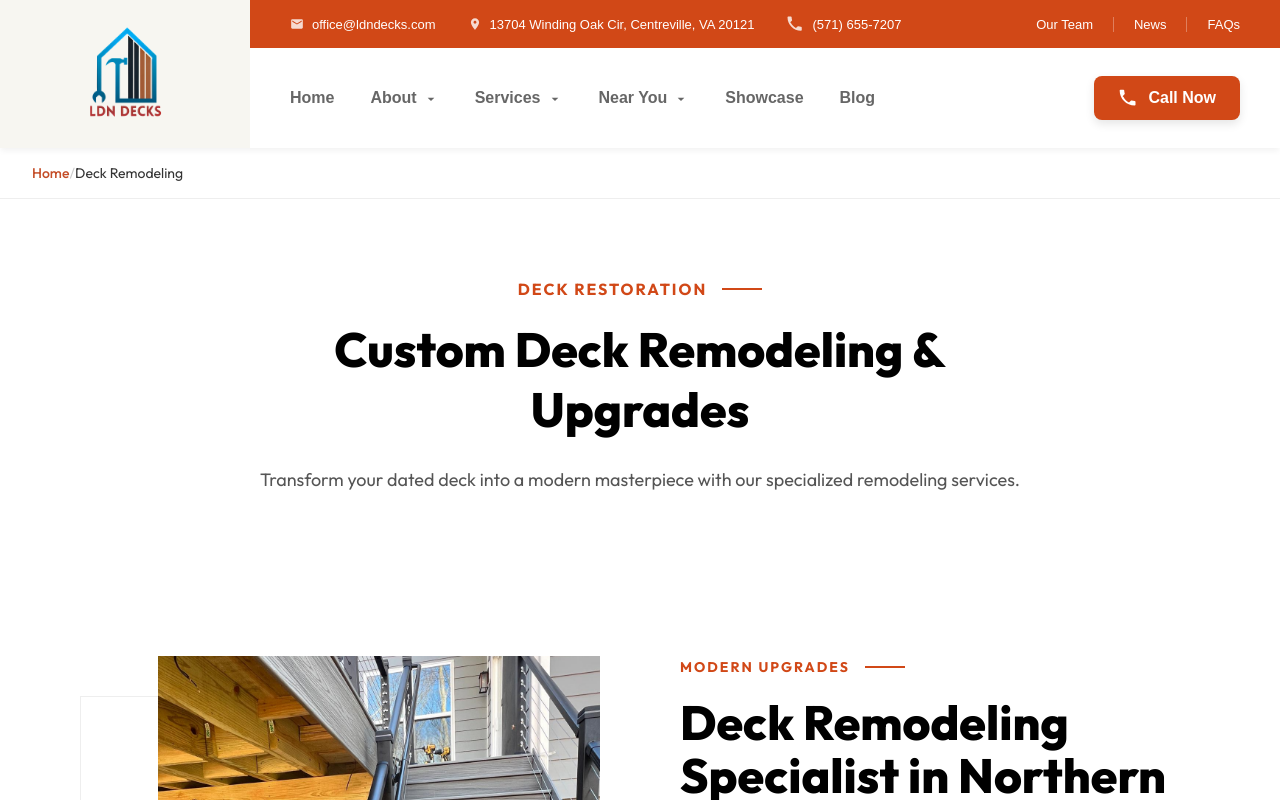
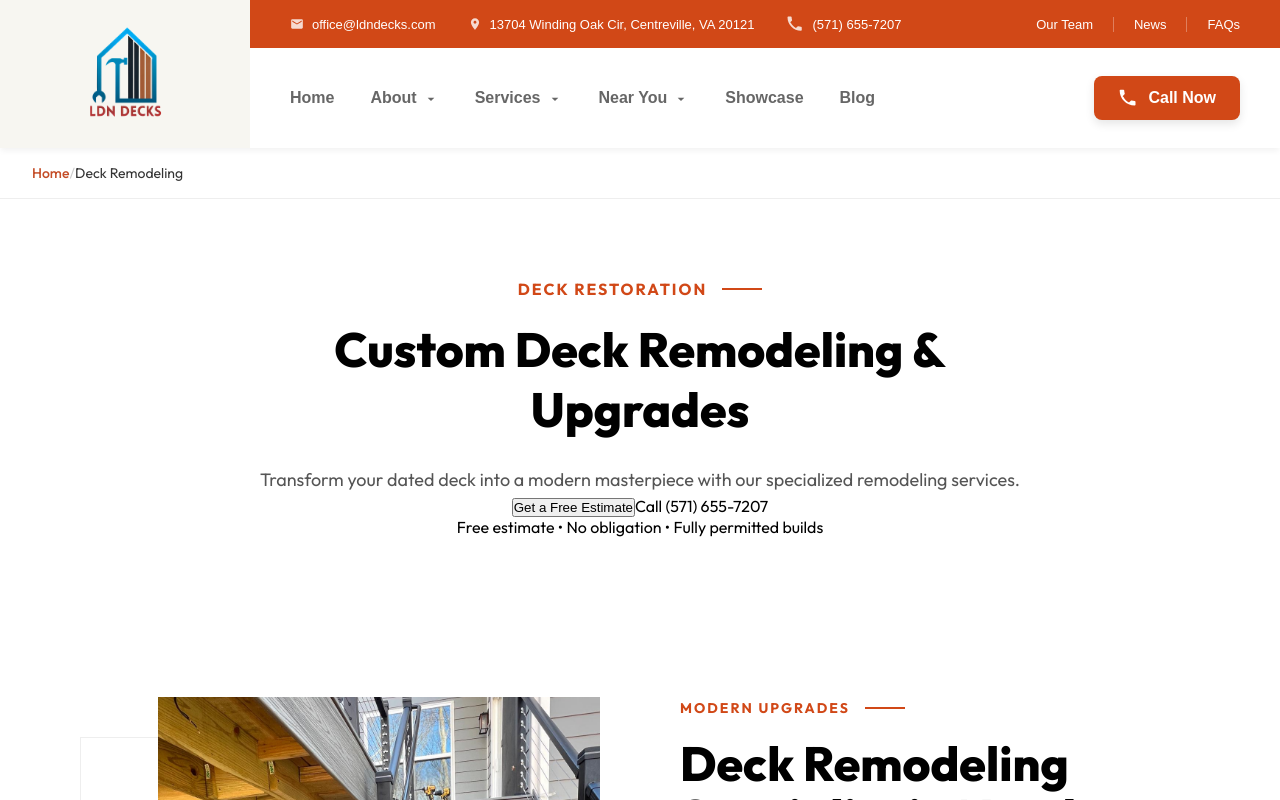
Before and after one commit to primesolutionoffice1-create/ldn-decks-next, a Next.js app: page /deck-remodeling in a window 1280 px wide. Shown: the top 800 px of the page. Built offline with nearby package versions, Linux system fonts and the light colour scheme.

Commit message:
feat: add CTA buttons and trust text to ServicesHeader — affects all service pages

```diff
--- a/src/components/ServicesHeader.jsx
+++ b/src/components/ServicesHeader.jsx
@@ -1,11 +1,15 @@
+'use client';
 import React from 'react';
 import styles from './ServicesHeader.module.css';
+import { useContact } from '@/context/ContactContext';
 
 export default function ServicesHeader({
   subtext = "What We DO",
   title = "Deck & Outdoor Living Services",
   description = "Loudoun Decks provides residential deck and outdoor living services for homeowners in Loudoun County, Fairfax County, and Prince William County. Our focus is on planning and building outdoor spaces that fit each home and lifestyle."
 }) {
+  const { openContact } = useContact();
+
   return (
     <section className={styles.headerSection}>
       <div className={styles.container}>
@@ -15,6 +19,23 @@ export default function ServicesHeader({
         </div>
         <h1 className={styles.title}>{title}</h1>
         <p className={styles.description}>{description}</p>
+        <div className={styles.ctaWrapper}>
+          <button
+            className={styles.ctaPrimary}
+            onClick={openContact}
+            aria-label="Get a free estimate"
+          >
+            Get a Free Estimate
+          </button>
+          <a
+            href="tel:+15716557207"
+            className={styles.ctaSecondary}
+            aria-label="Call Loudoun Decks"
+          >
+            Call (571) 655-7207
+          </a>
+        </div>
+        <p className={styles.trustText}>Free estimate &bull; No obligation &bull; Fully permitted builds</p>
       </div>
     </section>
   );
```
